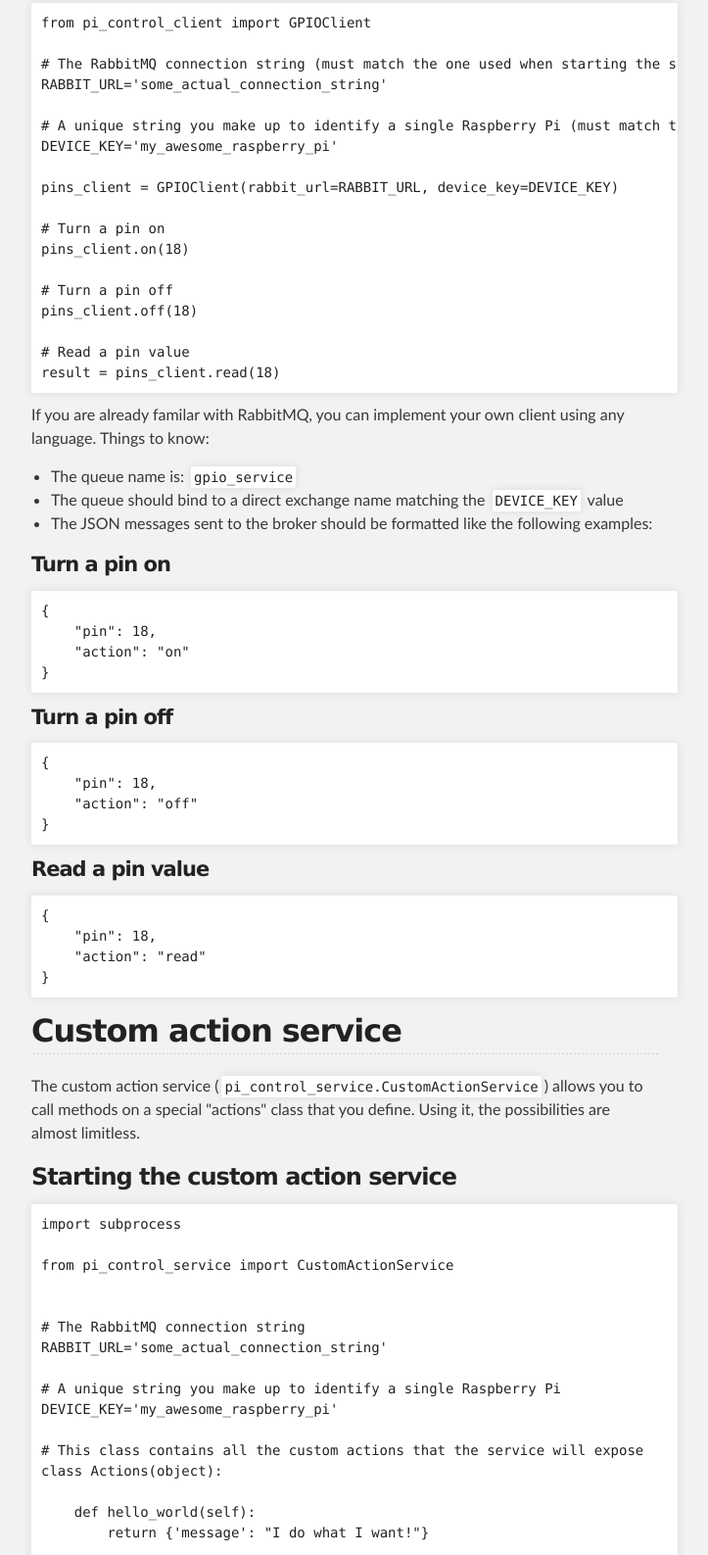
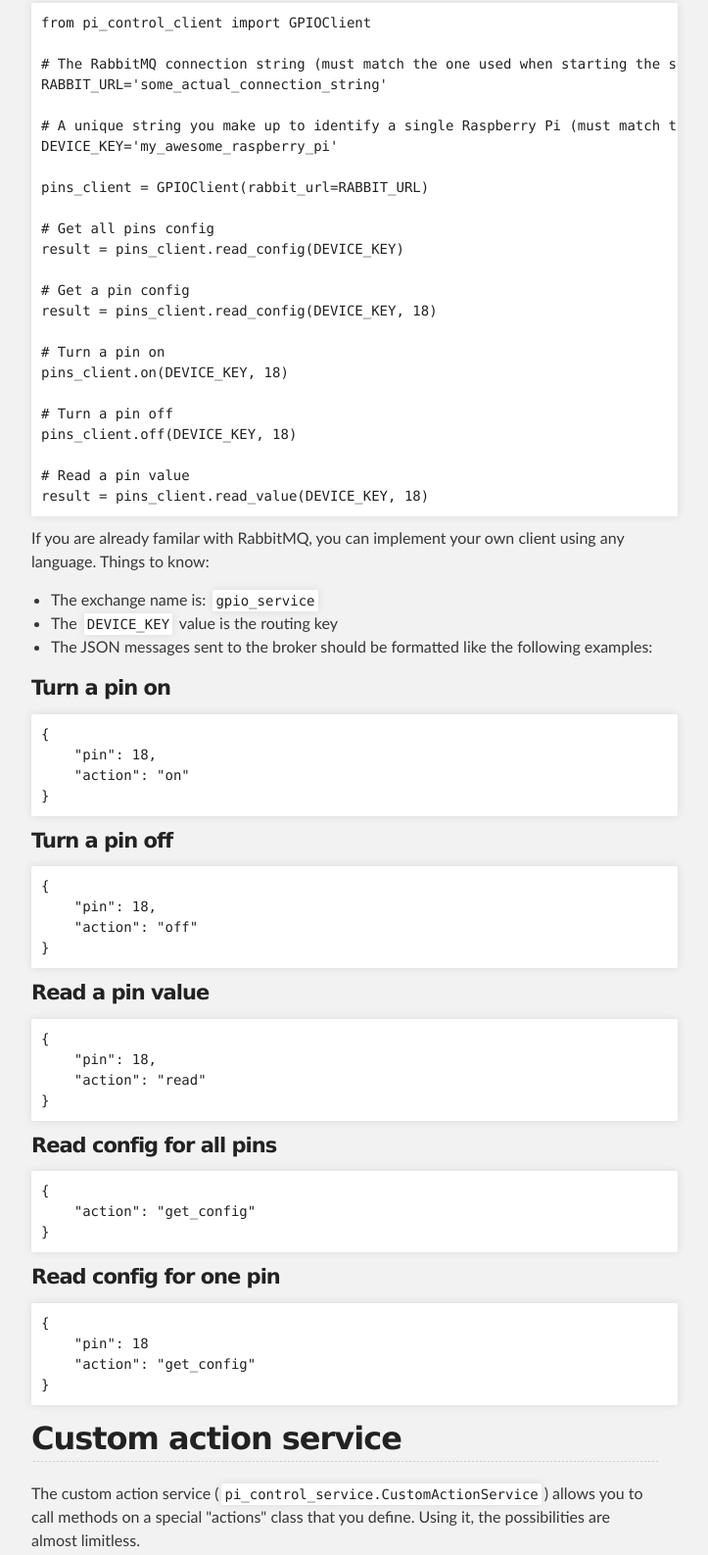
Before and after one commit to projectweekend/Pi-Control-Service, a plain HTML site: page index.html in a window 1280 px wide. Shown: the part 2017-3604 px from the top of the page at 98% size, without its empty margins (288-1011 px from the left). Drawn offline with Linux system fonts and the light colour scheme.

```diff
--- a/index.html
+++ b/index.html
@@ -116,23 +116,29 @@ RABBIT_URL<span class="pl-k">=</span><span class="pl-s1"><span class="pl-pds">'<
 <span class="pl-c"># A unique string you make up to identify a single Raspberry Pi (must match the one used when starting the service)</span>
 DEVICE_KEY<span class="pl-k">=</span><span class="pl-s1"><span class="pl-pds">'</span>my_awesome_raspberry_pi<span class="pl-pds">'</span></span>
 
-pins_client <span class="pl-k">=</span> GPIOClient(<span class="pl-vpf">rabbit_url</span><span class="pl-k">=</span>RABBIT_URL, <span class="pl-vpf">device_key</span><span class="pl-k">=</span>DEVICE_KEY)
+pins_client <span class="pl-k">=</span> GPIOClient(<span class="pl-vpf">rabbit_url</span><span class="pl-k">=</span>RABBIT_URL)
+
+<span class="pl-c"># Get all pins config</span>
+result <span class="pl-k">=</span> pins_client.read_config(DEVICE_KEY)
+
+<span class="pl-c"># Get a pin config</span>
+result <span class="pl-k">=</span> pins_client.read_config(DEVICE_KEY, <span class="pl-c1">18</span>)
 
 <span class="pl-c"># Turn a pin on</span>
-pins_client.on(<span class="pl-c1">18</span>)
+pins_client.on(DEVICE_KEY, <span class="pl-c1">18</span>)
 
 <span class="pl-c"># Turn a pin off</span>
-pins_client.off(<span class="pl-c1">18</span>)
+pins_client.off(DEVICE_KEY, <span class="pl-c1">18</span>)
 
 <span class="pl-c"># Read a pin value</span>
-result <span class="pl-k">=</span> pins_client.read(<span class="pl-c1">18</span>)</pre></div>
+result <span class="pl-k">=</span> pins_client.read_value(DEVICE_KEY, <span class="pl-c1">18</span>)</pre></div>
 
 <p>If you are already familar with RabbitMQ, you can implement your own client using any language. Things to know:</p>
 
 <ul>
-<li>The queue name is: <code>gpio_service</code>
+<li>The exchange name is: <code>gpio_service</code>
 </li>
-<li>The queue should bind to a direct exchange name matching the <code>DEVICE_KEY</code> value</li>
+<li>The <code>DEVICE_KEY</code> value is the routing key</li>
 <li>The JSON messages sent to the broker should be formatted like the following examples:</li>
 </ul>
 
@@ -158,6 +164,21 @@ result <span class="pl-k">=</span> pins_client.read(<span class="pl-c1">18</span
 <div class="highlight highlight-json"><pre>{
     <span class="pl-s1"><span class="pl-pds">"</span>pin<span class="pl-pds">"</span></span>: <span class="pl-c1">18</span>,
     <span class="pl-s1"><span class="pl-pds">"</span>action<span class="pl-pds">"</span></span>: <span class="pl-s1"><span class="pl-pds">"</span>read<span class="pl-pds">"</span></span>
+}</pre></div>
+
+<h4>
+<a id="read-config-for-all-pins" class="anchor" href="#read-config-for-all-pins" aria-hidden="true"><span class="octicon octicon-link"></span></a>Read config for all pins</h4>
+
+<div class="highlight highlight-json"><pre>{
+    <span class="pl-s1"><span class="pl-pds">"</span>action<span class="pl-pds">"</span></span>: <span class="pl-s1"><span class="pl-pds">"</span>get_config<span class="pl-pds">"</span></span>
+}</pre></div>
+
+<h4>
+<a id="read-config-for-one-pin" class="anchor" href="#read-config-for-one-pin" aria-hidden="true"><span class="octicon octicon-link"></span></a>Read config for one pin</h4>
+
+<div class="highlight highlight-json"><pre>{
+    <span class="pl-s1"><span class="pl-pds">"</span>pin<span class="pl-pds">"</span></span>: <span class="pl-c1">18</span>
+    <span class="pl-s1"><span class="pl-pds">"</span>action<span class="pl-pds">"</span></span><span class="pl-ii">:</span> <span class="pl-s1"><span class="pl-pds">"</span>get_config<span class="pl-pds">"</span></span>
 }</pre></div>
 
 <h2>
@@ -218,17 +239,17 @@ RABBIT_URL<span class="pl-k">=</span><span class="pl-s1"><span class="pl-pds">'<
 <span class="pl-c"># A unique string you make up to identify a single Raspberry Pi (must match the one used when starting the service)</span>
 DEVICE_KEY<span class="pl-k">=</span><span class="pl-s1"><span class="pl-pds">'</span>my_awesome_raspberry_pi<span class="pl-pds">'</span></span>
 
-actions_client <span class="pl-k">=</span> CustomActionClient(<span class="pl-vpf">rabbit_url</span><span class="pl-k">=</span>RABBIT_URL, <span class="pl-vpf">device_key</span><span class="pl-k">=</span>DEVICE_KEY)
+actions_client <span class="pl-k">=</span> CustomActionClient(<span class="pl-vpf">rabbit_url</span><span class="pl-k">=</span>RABBIT_URL)
 
 <span class="pl-c"># Call a custom action</span>
-result <span class="pl-k">=</span> actions_client.call(<span class="pl-s1"><span class="pl-pds">'</span>name_of_action_method<span class="pl-pds">'</span></span>)</pre></div>
+result <span class="pl-k">=</span> actions_client.call(DEVICE_KEY, <span class="pl-s1"><span class="pl-pds">'</span>name_of_action_method<span class="pl-pds">'</span></span>)</pre></div>
 
 <p>If you are already familar with RabbitMQ, you can implement your own client using any language. Things to know:</p>
 
 <ul>
-<li>The queue name is: <code>custom_action_service</code>
+<li>The exchange name is: <code>custom_action_service</code>
 </li>
-<li>The queue should bind to a direct exchange name matching the <code>DEVICE_KEY</code> value</li>
+<li>The <code>DEVICE_KEY</code> value is the routing key</li>
 <li>The JSON messages sent to the broker should be formatted like the following examples:</li>
 </ul>
 
```
Also changed, not shown: params.json (+1 -1 lines).
